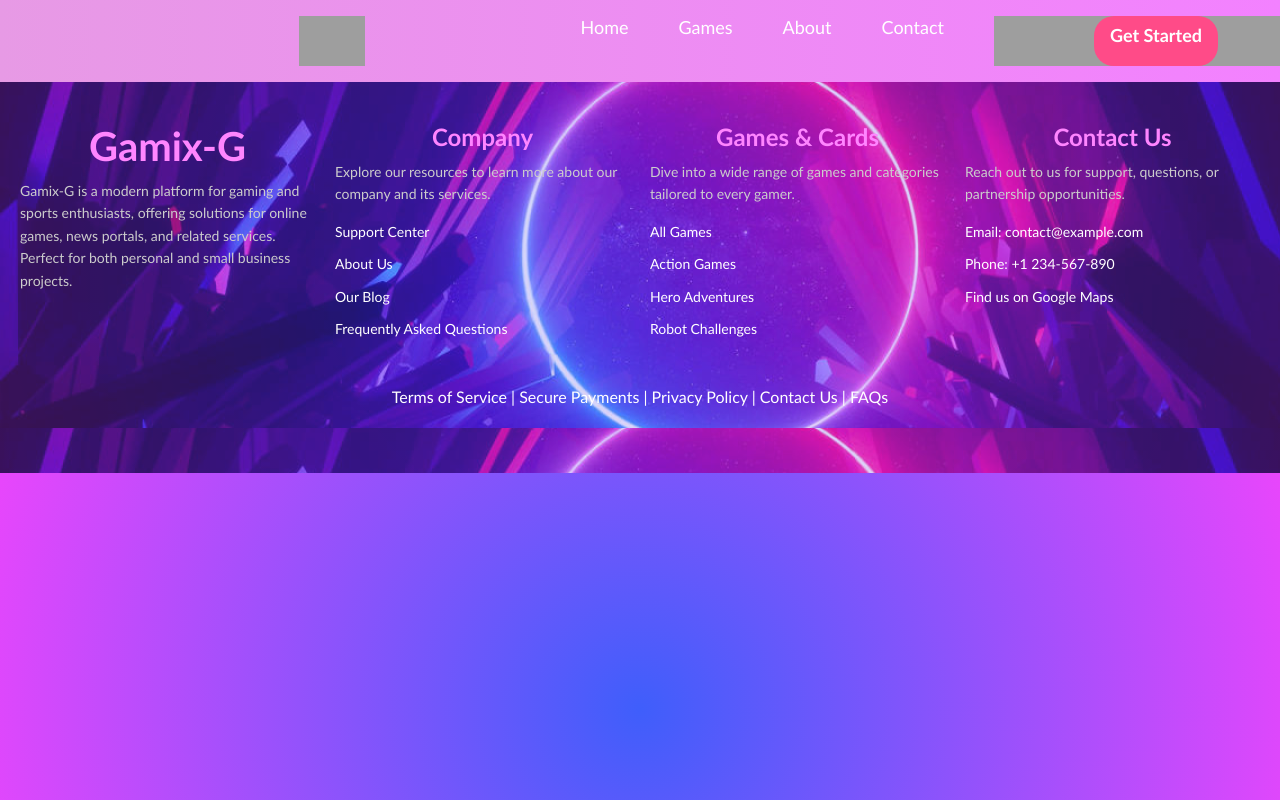
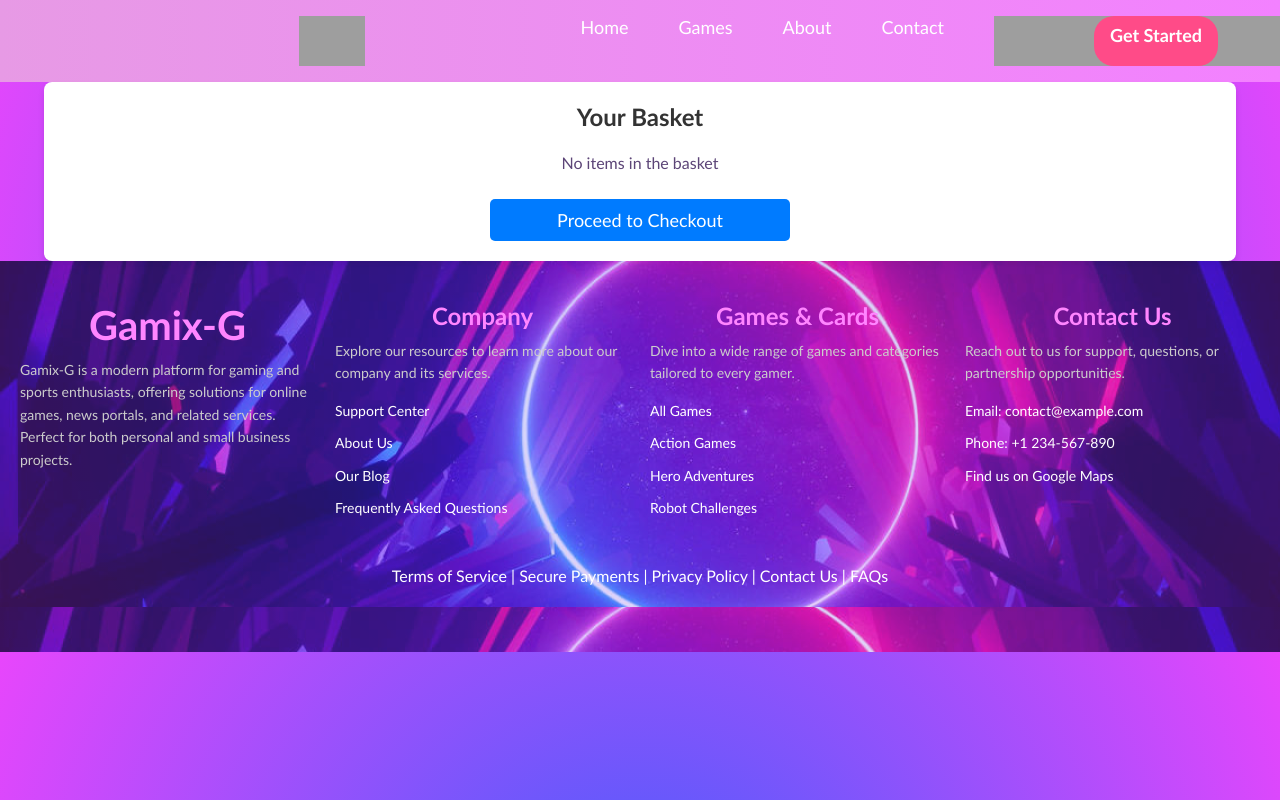
Before and after one commit to otabek-art/finalka, a React (Vite) app: page /Basket in a window 1280 px wide. Built offline with nearby package versions, Linux system fonts and the light colour scheme; grey boxes are pictures that could not be loaded.

Commit message:
Add files via upload

```diff
--- a/src/App.jsx
+++ b/src/App.jsx
@@ -8,6 +8,7 @@ import Footer from './components/Footer/Footer'
 import Gamess from './pages/Gamess'
 import GameProfile from './components/GameProfile/GameProfile'
 import Registration from './components/Registration/Registration'
+import Basket from './components/Basket/Basket'
 
 const App = () => {
   return (
@@ -20,8 +21,9 @@ const App = () => {
 <Route path='/contact' element ={<Home/>}/>
 
 <Route path='/games' element ={<Gamess/>}/>
-<Route path="/games/:id" element={<GameProfile />} />
+<Route path="/GameProfile/:id" element={<GameProfile />} />
 <Route path='/Registration' element ={<Registration/>}/>
+<Route path='/Basket' element ={<Basket/>} />
 <Route path='/admin' element = {<Admin/>} />
 
 </Routes>
--- /dev/null
+++ b/src/components/Basket/Basket.jsx
@@ -0,0 +1,16 @@
+import React from 'react';
+import './Basket.scss';
+
+const Basket = () => {
+  return (
+    <div className="basket-container">
+      <h1 className="basket-title">Your Basket</h1>
+      <div className="basket-items">
+        <p>No items in the basket</p>
+      </div>
+      <button className="checkout-button">Proceed to Checkout</button>
+    </div>
+  );
+};
+
+export default Basket;
--- /dev/null
+++ b/src/components/Basket/Basket.scss
@@ -0,0 +1,55 @@
+.basket-container {
+    width: 90%;
+    max-width: 1200px;
+    margin: 0 auto;
+    padding: 20px;
+    box-shadow: 0 4px 6px rgba(0, 0, 0, 0.1);
+    border-radius: 8px;
+    background-color: #fff;
+  }
+
+  .basket-title {
+    font-size: 24px;
+    text-align: center;
+    margin-bottom: 20px;
+  }
+
+  .basket-items {
+    margin-bottom: 20px;
+    text-align: center;
+    font-size: 18px;
+  }
+
+  .checkout-button {
+    display: block;
+    width: 100%;  max-width: 300px;
+    margin: 0 auto;
+    padding: 10px 20px;
+    font-size: 18px;
+    color: #fff;
+    background-color: #007bff;
+    border: none;
+    border-radius: 5px;
+    cursor: pointer;
+    transition: background-color 0.3s ease;
+  }
+
+  .checkout-button:hover {
+    background-color: #0056b3;
+  }
+
+  /* Адаптивность */
+  @media (max-width: 768px) {
+    .basket-title {
+      font-size: 20px;
+    }
+
+    .basket-items {
+      font-size: 16px;
+    }
+
+    .checkout-button {
+      font-size: 16px;
+      padding: 8px 16px;
+    }
+  }
--- a/src/components/GameProfile/GameProfile.jsx
+++ b/src/components/GameProfile/GameProfile.jsx
@@ -1,53 +1,53 @@
 import React from 'react';
-import { useParams } from 'react-router-dom';
 import './GameProfile.scss';
 
 const GameProfile = () => {
-  const { id } = useParams();
-
-  const games = [
+  const cards = [
     {
       id: 1,
-      title: 'Heroic Dungeon Keys',
-      description: 'Access Burning Crusade dungeons on heroic difficulty.',
-      image: '/public/image1.svg',
-      price: 220,
-      details: 'Detailed description about Heroic Dungeon Keys.',
+      image: '/public/image8.svg', // Замените на фактические пути к вашим изображениям
+      title: 'Sylvanas Windrunner Kill',
+      price: '220K',
+      description: 'Heroic Dungeon Keys',
+      subtitle: 'Access Burning Crusade dungeons on heroic difficulty.'
     },
     {
       id: 2,
-      title: 'Gladiator Title Boost',
-      description: 'Get Gladiator title in WoW Shadowlands.',
-      image: 'https://via.placeholder.com/600x400',
-      price: 300,
-      details: 'Detailed description about Gladiator Title Boost.',
+      image: '/public/image9.svg',
+      title: 'Sylvanas Windrunner Kill',
+      price: '220K',
+      description: 'Gladiator Title Boost',
+      subtitle: 'Get Gladiator title in WoW Shadowlands.'
     },
     {
       id: 3,
+      image: '/public/image10.svg',
       title: 'Sylvanas Windrunner Kill',
-      description: 'Defeat Sylvanas Windrunner in WoW.',
-      image: 'https://via.placeholder.com/600x400',
-      price: 400,
-      details: 'Detailed description about Sylvanas Windrunner Kill.',
+      price: '220K',
+      description: 'Sylvanas Windrunner Kill',
+      subtitle: 'Defeat Sylvanas Windrunner in WoW.'
     },
   ];
 
-  const game = games.find((game) => game.id === parseInt(id));
-
-  if (!game) {
-    return <div>Game not found</div>;
-  }
-
   return (
     <div className="profile-container">
-      <div className="profile-header">
-        <h1>{game.title}</h1>
-        <p>{game.description}</p>
-      </div>
-      <div className="profile-content">
-        <img src={game.image} alt={game.title} className="profile-image" />
-        <p>{game.details}</p>
-        <span className="price">{game.price}$</span>
+      <div className="cards">
+        {cards.map(card => (
+          <div key={card.id} className="card">
+            <img src={card.image} alt={card.title} className="card-image" />
+            <div className="card-content">
+              <div className="card-header">
+                <span className="stars">★★★★★</span>
+              </div>
+              <h2 className="card-title">{card.title}</h2>
+              <p className="card-price">{card.price} <span className="currency">🪙</span></p>
+            </div>
+            <div className="card-footer">
+              <h4 className="card-description">{card.description}</h4>
+              <p className="card-subtitle">{card.subtitle}</p>
+            </div>
+          </div>
+        ))}
       </div>
     </div>
   );
--- a/src/components/Games/Games.jsx
+++ b/src/components/Games/Games.jsx
@@ -13,21 +13,21 @@ const Games = () => {
       id: 1,
       title: 'Heroic Dungeon Keys',
       description: 'Access Burning Crusade dungeons on heroic difficulty.',
-      image: 'https://via.placeholder.com/300x200', // Замените на свои изображения
+      image: '/public/image8.svg', // Замените на свои изображения
       price: 220,
     },
     {
       id: 2,
       title: 'Gladiator Title Boost',
       description: 'Get Gladiator title in WoW Shadowlands.',
-      image: 'https://via.placeholder.com/300x200', // Замените на свои изображения
+      image: '/public/image9.svg', // Замените на свои изображения
       price: 300,
     },
     {
       id: 3,
       title: 'Sylvanas Windrunner Kill',
       description: 'Defeat Sylvanas Windrunner in WoW.',
-      image: 'https://via.placeholder.com/300x200', // Замените на свои изображения
+      image: '/public/image10.svg', // Замените на свои изображения
       price: 400,
     },
   ];
@@ -61,7 +61,7 @@ const Games = () => {
               <p>{game.description}</p>
               <div className="game-footer">
                 <span className="game-price">{game.price}$</span>
-                <Link to={`/game/${game.id}`} className="view-profile">
+                <Link to={`/GameProfile/${game.id}`}  className="view-profile">
                   View Profile
                 </Link>
               </div>
--- a/src/components/Header/Header.scss
+++ b/src/components/Header/Header.scss
@@ -117,6 +117,7 @@
   .header__img{
     height: 50px;
     width: 50px;
+    min-width: 50px;
 
     display: flex;
   }
--- /dev/null
+++ b/src/components/Service/Service.jsx
@@ -0,0 +1,22 @@
+import React from 'react'
+import './Service.scss'
+
+const Service = () => {
+  return (
+   <>
+   <section className="service">
+    <div className="container">
+        <div className="service__wrap">
+            <h1>GAMING BOOSTING SERVICE</h1>
+
+            <p>For many years now, services have existed on the expanse of PC   games to help players achieve goals, complete difficult tasks, gain titles and epic rewards. Boosting Services came from the most popular MMO games, where skilled players with their skills mined gold and sold it for real money. In the present realities the popularity of boosting community has reached a high quality of providing help in the game and many performers work under strict rules, not violating customer requests, as well as completing the order within the stipulated time with a 100% guarantee from the store.</p>
+
+            <p>Our ExpCarry team has gathered a powerful team of professional players who are ready to fulfill any task with the available content in the game. Every time we try to use the available resources as efficiently as possible in order to provide our customers with the best service at a reasonable price.</p>
+        </div>
+    </div>
+   </section>
+   </>
+  )
+}
+
+export default Service
--- /dev/null
+++ b/src/components/Service/Service.scss
@@ -0,0 +1,13 @@
+.service__wrap{
+color: white ;
+
+
+h1{
+    color: white;
+}
+
+p{
+    color: white;
+}
+
+}
--- a/src/pages/Gamess.jsx
+++ b/src/pages/Gamess.jsx
@@ -1,10 +1,12 @@
 import React from 'react'
 import Games from '../components/Games/Games'
+import Service from '../components/Service/Service'
 
 const Gamess = () => {
   return (
   <>
   <Games/>
+  <Service/>
   </>
   )
 }
```
